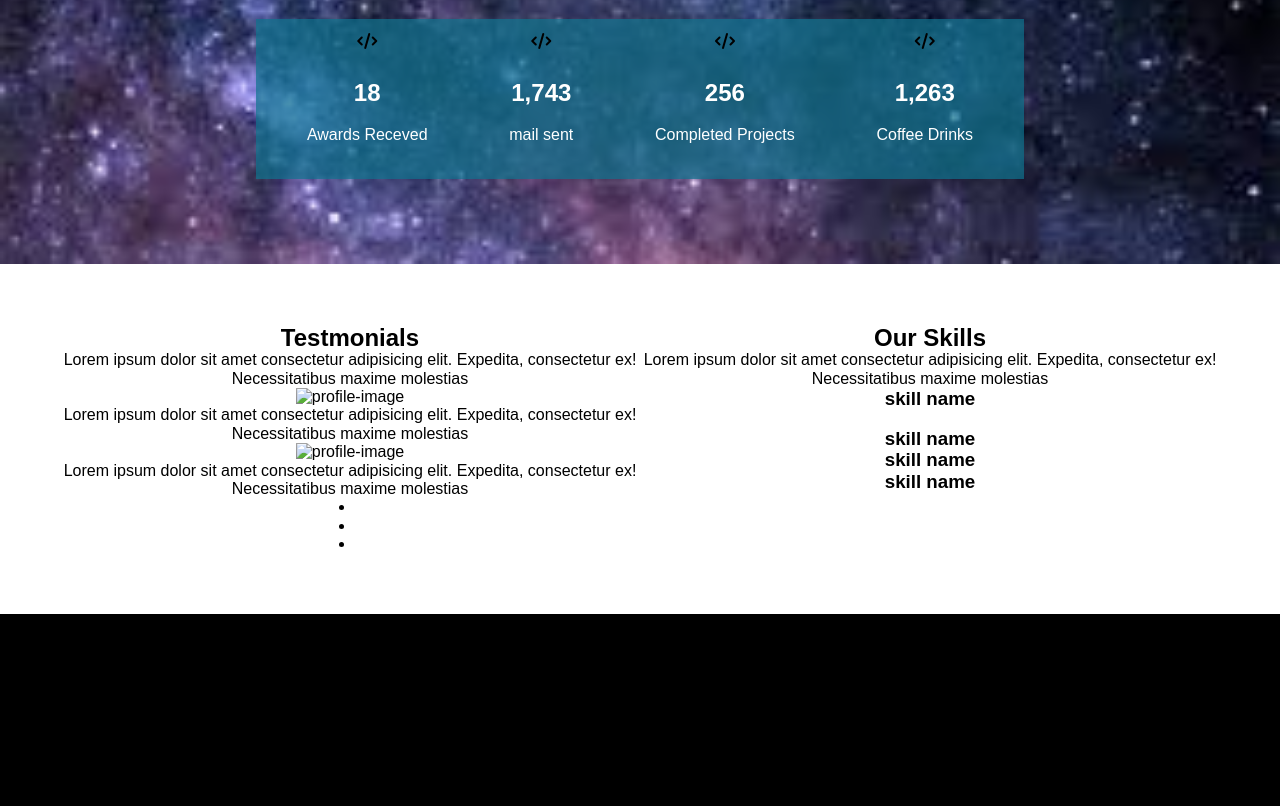
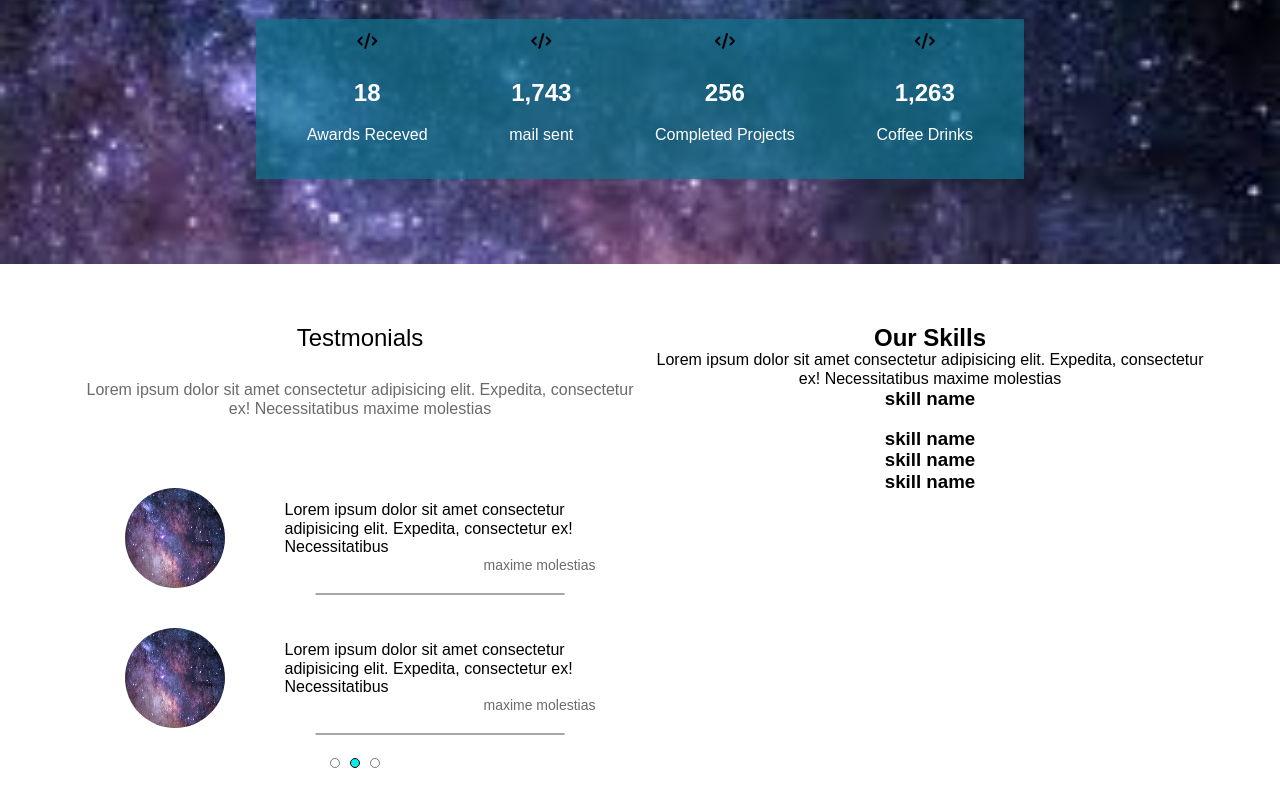
Before and after one commit to SoYama350/html-css-template-2-on-my-own-, a plain HTML site: page index.html in a window 1280 px wide. Shown: the part 4397-5203 px from the top of the page. Before the commit the page ends 5011 px from the top, so only its background shows below. Drawn offline with Linux system fonts and the light colour scheme.

Commit message:
finshed testmonials

```diff
--- a/css/style.css
+++ b/css/style.css
@@ -846,9 +846,101 @@ header nav .form i:hover {
 
 .skills {
     padding: 60px;
+    background: white;
+
+}
+
+.skills .container {
     display: grid;
-    grid-template-columns: repeat(auto-fit, minmax(300px, 1fr));
-    background: white;
+    grid-template-columns: repeat(auto-fit, minmax(400px, 1fr));
     text-align: center;
+
 }
+.skills .testmonials-head {
+    padding-bottom: 30px;
+    font-weight: normal;
+}
+
+.skills .testmonials-head h2 {
+    font-weight: normal;
+    padding-bottom: 30px;
+}
+.skills .testmonials-head p {
+    font-weight: normal;
+    padding-bottom: 20px;
+    color: #6b6b6b;
+}
+
+.skills  .prof{
+    padding : 20px;
+    display: flex;
+    justify-content: center;
+    align-items: center;
+
+}
+
+.skills .prof img {
+    width: 100px;
+    border-radius: 50%;
+    height: 100px;
+}
+.skills .prof .feed {
+    width: 450px;
+    padding-left: 20px;
+    font-size: 14px;
+}
+
+.skills .feed .prof p {
+display: flex;
+flex-direction: column;
+text-align: start;
+padding-left: 60px;
+width: 70%;
+
+}
+.skills .feed .prof p span {
+    font-size: 14px;
+    color: #6b6b6b;
+    text-align: end;
+}
+
+.skills .feed .prof ::after {
+    content: "";
+    position: relative;
+    width: 80%;
+    height: 2px;
+    background-color: gray;
+    transform: translateX(-50%);
+    left: 50%;
+    bottom: -20px;
+    opacity: 70%;
+    }
+
+.skills .bullets-2 {
+    position: relative;
+    display: flex;
+    left: 50%;
+    transform: translateX(-50%);
+    list-style: none;
+    justify-content: center;
+    padding-top: 10px;
+}
+
+
+.skills .bullets-2 li {
+    width: 10px;
+    height: 10px;
+    border: 1px solid black;
+    border-radius: 50%;
+    margin-right: 10px;
+    cursor: pointer;
+    opacity: 0.5;
+}
+
+.skills .bullets-2 li.active,
+.skills .bullets-2 li:hover {
+    opacity: 1;
+    background-color: var(--main_color);
+}
+
 /*end skills*/
--- a/index.html
+++ b/index.html
@@ -335,32 +335,40 @@
     </div>
 
     <div class="skills">
+        <div class="container">
         <div class="testmonials">
         <div class="testmonials-head">
             <h2>Testmonials</h2>
             <p>Lorem ipsum dolor sit amet consectetur adipisicing elit.
                 Expedita, consectetur ex! Necessitatibus maxime molestias </p>
         </div>
+        <div class="feed">
         <div class="prof">
-            <img src="" alt="profile-image">
+            <img src="/images/backgound landing.jpeg" alt="profile-image">
             <p>Lorem ipsum dolor sit amet consectetur adipisicing elit.
                 Expedita, consectetur ex! Necessitatibus <span>maxime molestias</span>
             </p>
         </div>
         <div class="prof">
-            <img src="" alt="profile-image">
+            <img src="/images/backgound landing.jpeg" alt="profile-image">
             <p>Lorem ipsum dolor sit amet consectetur adipisicing elit.
                 Expedita, consectetur ex! Necessitatibus <span>maxime molestias</span>
             </p>
         </div>
-        <li></li><li></li><li></li>
+
+        <ul class="bullets-2">
+        <li></li>
+        <li class="active"></li>
+        <li></li>
+    </ul>
+        </div>
         </div>
         <div class="skill">
             <div class="skill-head">
             <h2>Our Skills</h2>
             <p>Lorem ipsum dolor sit amet consectetur adipisicing elit.
                 Expedita, consectetur ex! Necessitatibus maxime molestias </p>
-        </div>
+            </div>
         <h3>skill name</h3>
 <i class="fa-solid fa-bar-progress-three-quarters"></i>
         <h3>skill name</h3>
```
